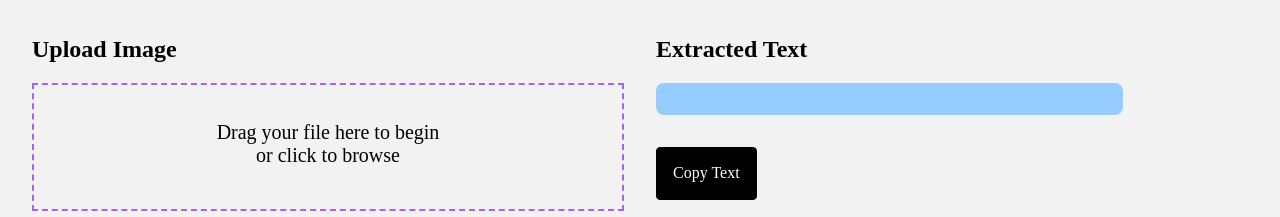
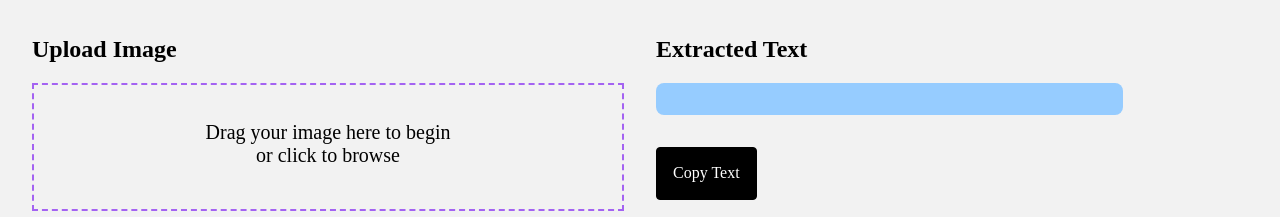
Before and after one commit to MoeRayo/ai-text-detection-in-images, a Nuxt app: page / in a window 1280 px wide. Shown: the top 217 px of the page. Built offline with nearby package versions, Linux system fonts and the light colour scheme.

Commit message:
feat: changing of files to images to avoid reader confusion

```diff
--- a/pages/index.vue
+++ b/pages/index.vue
@@ -7,17 +7,17 @@
         <div class="b--dashed bw1 b--light-purple pa3 hover-bg-black-10 bg-animate pointer relative h4">
           <input type="file" accept="image/*" :name="uploadFieldName" :disabled="isSaving" @change="filesChange($event.target.name, $event.target.files); fileCount = $event.target.files.length" class="input-file absolute w-100 h4 pointer o-0">
           <p  v-if="isInitial" class="tc f4">
-            Drag your file here to begin<br> or click to browse
+            Drag your image here to begin<br> or click to browse
           </p>
           <p v-if="isSaving" class="tc f4">
-            Uploading file...
+            Uploading image...
           </p>
         </div>
 
       </form>
       <!--upload successful-->
       <div v-if="isSuccess">
-        <h2>File upload is successful.</h2>
+        <h2>Image upload is successful.</h2>
         <button @click.prevent="reset()" class="bg-light-purple pa3 mv4 link dim br2 pointer ba b--light-blue dib white">Upload again</button>
         <div v-for="item in uploadedFiles">
           <img :src="item.url" :alt="item.originalName">
```
